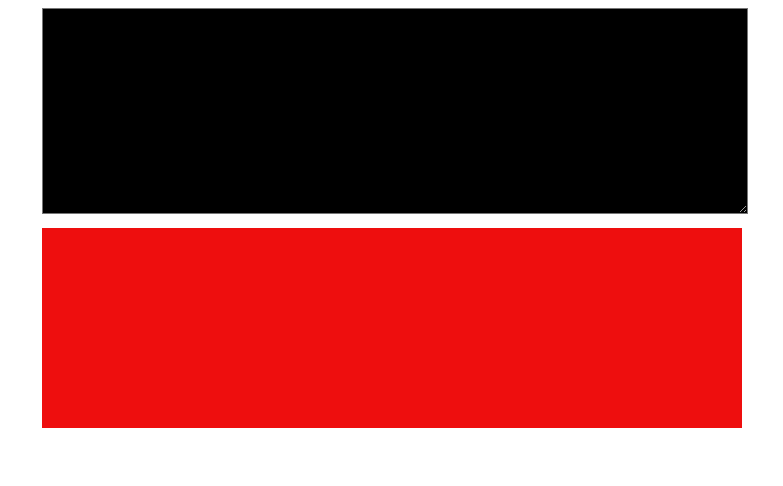
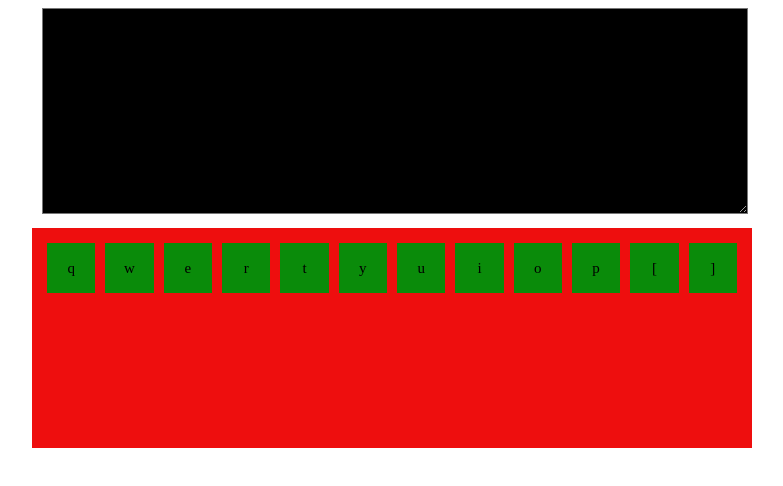
Before and after one commit to MikhailPersikov/VirtualKeyboard, a plain HTML site: page index.html in a window 1280 px wide. Shown: the whole page, without its empty margins (248-1031 px from the left). Drawn offline with Linux system fonts and the light colour scheme.

Commit message:
Added createButtons function

```diff
--- a/SCSS/main.scss
+++ b/SCSS/main.scss
@@ -17,10 +17,22 @@ body {
 }
 
 .entry{
+  display: flex;
   margin: 20px auto;
+  padding: 10px;
   width: 700px;
   height: 200px;
   background-color: rgb(238, 14, 14);
   color: rgb(255, 255, 255);
   font-size: 15px;
 }
+
+.buttons{
+  width: 50px;
+  height: 50px;
+  margin: 5px;
+  background-color: rgb(10, 139, 10);
+  text-align: center;
+  line-height: 50px;
+  color: black;
+}
--- a/index.html
+++ b/index.html
@@ -13,6 +13,6 @@
   <textarea class="output" name="" id="" cols="30" rows="10"></textarea>
 </div>
 
-  <script src="main.js"></script>
+  <script src="main.js" type="module"></script>
 </body>
 </html>
--- /dev/null
+++ b/languages.js
@@ -0,0 +1 @@
+export const english = [['q','w','e','r','t','y','u','i','o','p','[',']']]
--- a/main.js
+++ b/main.js
@@ -1,6 +1,10 @@
+import {english} from './languages.js';
+
 const output = document.querySelector('.output');
 
 let area = '';
+
+const atherButtons = ["Alt", "Backspace", "Control", "Tab", "CapsLock", "Shift"];
 
 const removeWord = () => {
   console.log('work')
@@ -8,15 +12,6 @@ const removeWord = () => {
   console.log(area)
   output.innerHTML = area;
 }
-
-// const atherButtons = {
-//   alt:"Alt",
-//   backspace:"Backspace",
-//   ctrl:"Control",
-//   tab:"Tab"
-// }
-
-const atherButtons = ["Alt", "Backspace", "Control", "Tab", "CapsLock", "Shift"];
 
 const showFunction = (e) => {
   const isButton = atherButtons.includes(e.key);
@@ -40,5 +35,20 @@ const buildEntry = () => {
   document.body.appendChild(div);
 }
 
+const createButtons = (letter) => {
+  const entry = document.querySelector('.entry');
+  const div = document.createElement('div');
+  div.className = 'buttons';
+  entry.appendChild(div);
+  div.textContent = letter;
+}
+
+const choseLenguage = (languages) => {
+  languages.forEach(el => {
+    createButtons(el)
+  })
+}
+
 buildEntry();
+choseLenguage(english[0]);
 window.addEventListener('keydown',showFunction);
```
Also changed, not shown: CSS/main.css.
